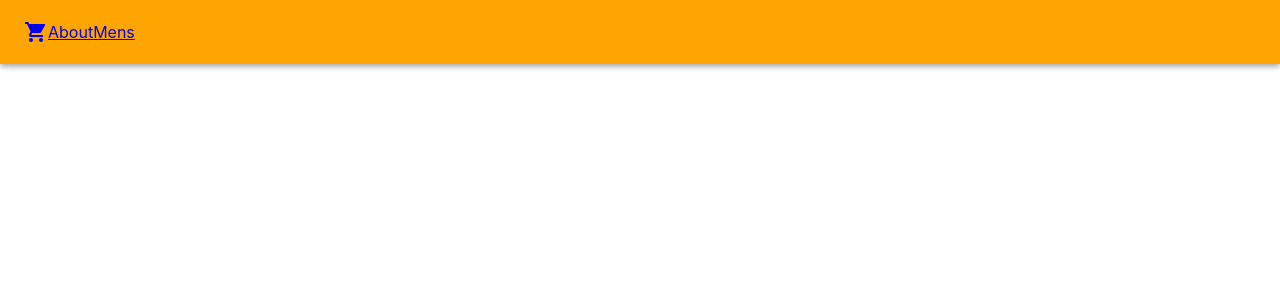
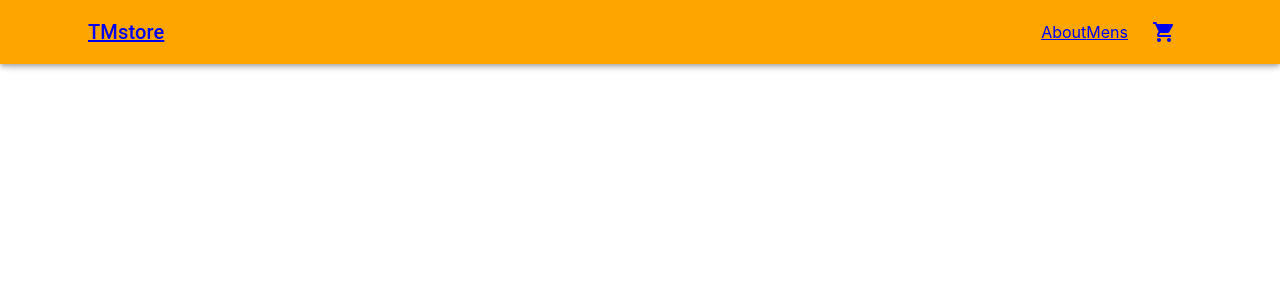
Before and after one commit to Soma586/Ecommerce, a React (Create React App) app: page / in a window 1280 px wide. Shown: the top 300 px of the page. Built offline with nearby package versions, Linux system fonts and the light colour scheme.

Commit message:
added some spacing for navbar

```diff
--- a/src/Navbar.js
+++ b/src/Navbar.js
@@ -4,11 +4,31 @@ import {AppBar, Toolbar, Box, Badge, Button} from '@material-ui/core'
 import {ShoppingCart} from '@material-ui/icons'
 import {connect} from 'react-redux'
 import {makeStyles} from "@material-ui/core/styles"
+import Typography from '@material-ui/core/Typography';
 
 
+const useStyles = makeStyles((theme) =>({
+    root:{
+        flexGrow : 1,
+    },
+    title: {
+        flexGrow: 1,
+        marginLeft : theme.spacing(8)
+    },
+    men:{
+        marginRight : theme.spacing(3)
+
+    },
+    cart:{
+        marginRight : theme.spacing(10)
+    }
+
+}))
+
 function NavBar(props){
+    const classes = useStyles()
     return(
-        <div>
+        <div className ={classes.root}>
             {/* <h3> logo</h3>
             <ul>
                <Link to = "/about"> <li>About</li> </Link>
@@ -20,18 +40,22 @@ function NavBar(props){
                 <Toolbar>
 
                    {/* <Button component = {Link} to = "/cart"> */}
-                   <Link to ="/cart">
-                   <Badge badgeContent = {props.value.totalquantity} color = "secondary">
-                    <ShoppingCart ></ShoppingCart>
-                    </Badge>
-                    </Link>
+                   <Typography variant="h6" className={classes.title}>
+           <Link to = '/home'>TMstore </Link>
+          </Typography>
 
                     <Link to = '/about'>
                         About
                     </Link>
 
-                    <Link to = '/mens'>
+                    <Link className= {classes.men} to = '/mens'>
                         Mens
+                    </Link>
+
+                    <Link className = {classes.cart}to ="/cart">
+                   <Badge badgeContent = {props.value.totalquantity} color = "secondary">
+                    <ShoppingCart ></ShoppingCart>
+                    </Badge>
                     </Link>
                     {/* </Button> */}
 
```
